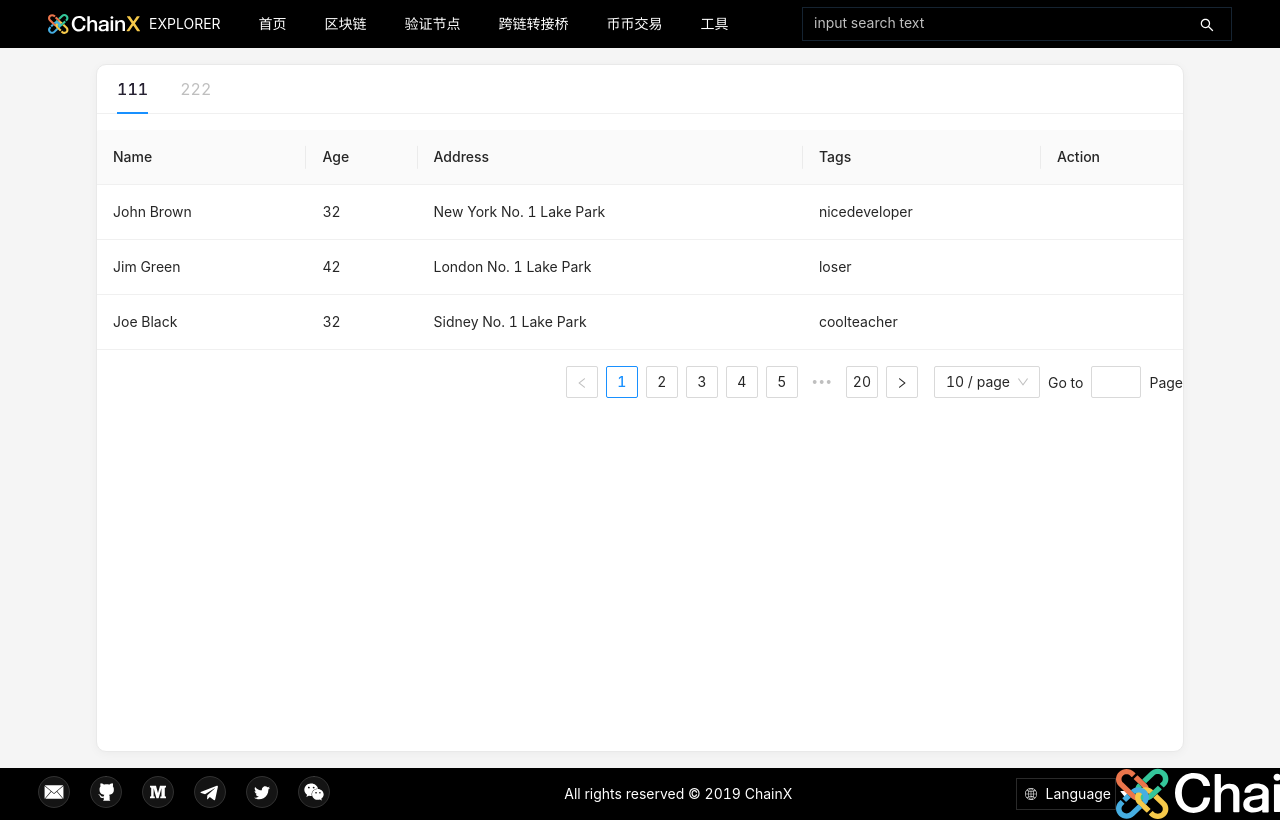
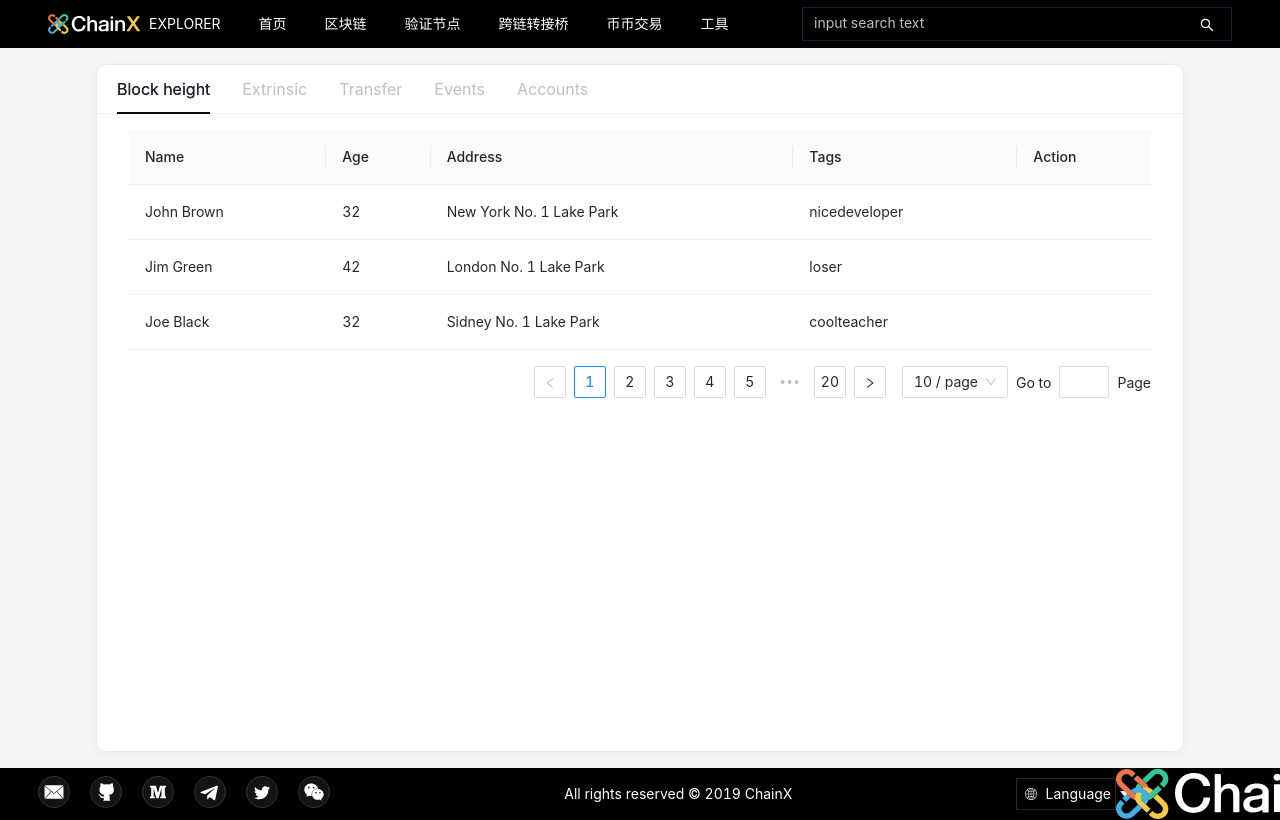
Before and after one commit to chainx-org/chainx-front, a React (Create React App) app: page /Block in a window 1280 px wide. Shown: the top 820 px of the page. Built offline with nearby package versions, Linux system fonts and the light colour scheme; a web font is replaced by a local one; what @tailwindcss/custom-forms would draw is missing.

Commit message:
local & pagination & menu

```diff
--- a/src/components/Table/index.tsx
+++ b/src/components/Table/index.tsx
@@ -3,76 +3,17 @@ import 'antd/dist/antd.css';
 import { Table } from 'antd';
 
 interface TableXProps {
-    dataList?: Array<any>;
-
+    columns:Array<any>;
+    dataList: Array<any>;
+    pagination:Object
 }
 
-export default function TableX(dataList: TableXProps) {
+export default function TableX({columns,dataList,pagination}: TableXProps) {
 
-    const columns = [
-        {
-            title: 'Name',
-            dataIndex: 'name',
-            key: 'name',
-            // render: <div>111</div>
-        },
-        {
-            title: 'Age',
-            dataIndex: 'age',
-            key: 'age',
-        },
-        {
-            title: 'Address',
-            dataIndex: 'address',
-            key: 'address',
-        },
-        {
-            title: 'Tags',
-            key: 'tags',
-            dataIndex: 'tags',
-            // render: <div>222</div>,
-        },
-        {
-            title: 'Action',
-            key: 'action',
-            dataIndex: 'action',
-            // render: <div>333</div>,
-        },
-    ];
 
-    const data = [
-        {
-            key: '1',
-            name: 'John Brown',
-            age: 32,
-            address: 'New York No. 1 Lake Park',
-            tags: ['nice', 'developer'],
-        },
-        {
-            key: '2',
-            name: 'Jim Green',
-            age: 42,
-            address: 'London No. 1 Lake Park',
-            tags: ['loser'],
-        },
-        {
-            key: '3',
-            name: 'Joe Black',
-            age: 32,
-            address: 'Sidney No. 1 Lake Park',
-            tags: ['cool', 'teacher'],
-        },
-    ];
-    const pagination = {
-        page:1,
-        pageSize:10,
-        total: 200,
-        showSizeChanger:true,
-        showQuickJumper:true,
-    };
     return (
       <div>
-          <Table columns={columns} dataSource={data} pagination={pagination}/>
+          <Table columns={columns} dataSource={dataList} pagination={pagination}/>
       </div>
     );
 }
--- a/src/components/TableMenuBox/index.tsx
+++ b/src/components/TableMenuBox/index.tsx
@@ -1,17 +1,9 @@
 import React from 'react';
-import SwitchTab,{ TabInfo }  from '../../components/SwitchTab';
-
-export default function TableMenuBox() {
-  const tabList: TabInfo[] = [
-    {
-      title: '111',
-      content: <></>,
-    },
-    {
-      title: '222',
-      content: <></>,
-    }
-  ];
+import SwitchTab, { TabInfo }  from '../../components/SwitchTab';
+interface SwitchTabProps {
+  tabList:TabInfo[]
+}
+export default function TableMenuBox({tabList}:SwitchTabProps) {
 
   return (
     <>
--- a/src/css/index.src.css
+++ b/src/css/index.src.css
@@ -85,9 +85,9 @@ html {
 /*  transition: none;*/
 /*  color: #bfbfbf;*/
 /*}*/
-/*.ui--switchTabs-lg .ant-tabs-ink-bar {*/
-/*  background: #040b38;*/
-/*}*/
+.ui--switchTabs-lg .ant-tabs-ink-bar {
+  background:  #080810;
+}
 /*.ant-tabs-top > .ant-tabs-nav,*/
 /*.ant-tabs-bottom > .ant-tabs-nav,*/
 /*.ant-tabs-top > div > .ant-tabs-nav,*/
--- a/src/locales/en-us.json
+++ b/src/locales/en-us.json
@@ -60,5 +60,9 @@
     "Finalized Block": "Finalized Block",
     "Holders": "Holders",
     "Signed Extrinsics": "Signed Extrinsics",
-    "No data": "No data"
+    "No data": "No data",
+    "status":"status",
+    "Events": "Events",
+    "Accounts": "Accounts",
+    "Extrinsic": "Extrinsic"
 }
--- a/src/locales/zh-cn.json
+++ b/src/locales/zh-cn.json
@@ -36,7 +36,6 @@
     "Public key": "账户公钥",
     "Number of transactions": "交易数",
     "Assets": "资产",
-    "Transfer": "转账",
     "Asset category": "资产类别",
     "Quantity": "数量",
     "Recent transactions": "最近交易",
@@ -59,5 +58,10 @@
     "Finalized Block": "已确认块高",
     "Holders": "持有人总数",
     "Signed Extrinsics": "签名交易",
-    "No data": "暂无数据"
+    "No data": "暂无数据",
+    "status":"状态",
+    "Transfer": "转账列表",
+    "Events": "事件列表",
+    "Accounts": "账户列表",
+    "Extrinsic": "交易列表"
 }
--- a/src/pages/Block/index.tsx
+++ b/src/pages/Block/index.tsx
@@ -4,9 +4,12 @@ import Table from '../../components/Table';
 import Footer from '../../components/Footer';
 import TableMenuBox from '../../components/TableMenuBox';
 import styled from 'styled-components';
+import { useTranslation } from 'react-i18next';
+import { TabInfo } from '../../components/SwitchTab';
 
 
 export default function Blocks() {
+  const {t} = useTranslation();
 
   const Wapper = styled.div`
     min-height: 688px;
@@ -15,13 +18,100 @@ export default function Blocks() {
     border-radius: 10px;
     border: 1px solid #E9E9E9;
   `;
+
+  const tabList: TabInfo[] = [
+    {
+      title: t('Block height'),
+      content: <></>,
+    },
+    {
+      title: t('Extrinsic'),
+      content: <></>,
+    },
+    {
+      title: t('Transfer'),
+      content: <></>,
+    },
+    {
+      title: t('Events'),
+      content: <></>,
+    },
+    {
+      title: t('Accounts'),
+      content: <></>,
+    }
+  ];
+
+  const columns = [
+    {
+      title: 'Name',
+      dataIndex: 'name',
+      key: 'name',
+      // render: <div>111</div>
+    },
+    {
+      title: 'Age',
+      dataIndex: 'age',
+      key: 'age',
+    },
+    {
+      title: 'Address',
+      dataIndex: 'address',
+      key: 'address',
+    },
+    {
+      title: 'Tags',
+      key: 'tags',
+      dataIndex: 'tags',
+      // render: <div>222</div>,
+    },
+    {
+      title: 'Action',
+      key: 'action',
+      dataIndex: 'action',
+      // render: <div>333</div>,
+    },
+  ];
+  const data = [
+    {
+      key: '1',
+      name: 'John Brown',
+      age: 32,
+      address: 'New York No. 1 Lake Park',
+      tags: ['nice', 'developer'],
+    },
+    {
+      key: '2',
+      name: 'Jim Green',
+      age: 42,
+      address: 'London No. 1 Lake Park',
+      tags: ['loser'],
+    },
+    {
+      key: '3',
+      name: 'Joe Black',
+      age: 32,
+      address: 'Sidney No. 1 Lake Park',
+      tags: ['cool', 'teacher'],
+    },
+  ];
+  const pagination = {
+    page: 1,
+    pageSize: 10,
+    total: 200,
+    showSizeChanger: true,
+    showQuickJumper: true,
+  };
+
   return (
     <>
       <Header/>
       <div className="px-24 py-4 bg-gray-bgWhite ">
         <Wapper>
-          <TableMenuBox/>
-          <Table/>
+          <TableMenuBox tabList={tabList}/>
+          <div className="px-8">
+            <Table columns={columns} dataList={data} pagination={pagination}/>
+          </div>
         </Wapper>
       </div>
       <Footer/>
```
